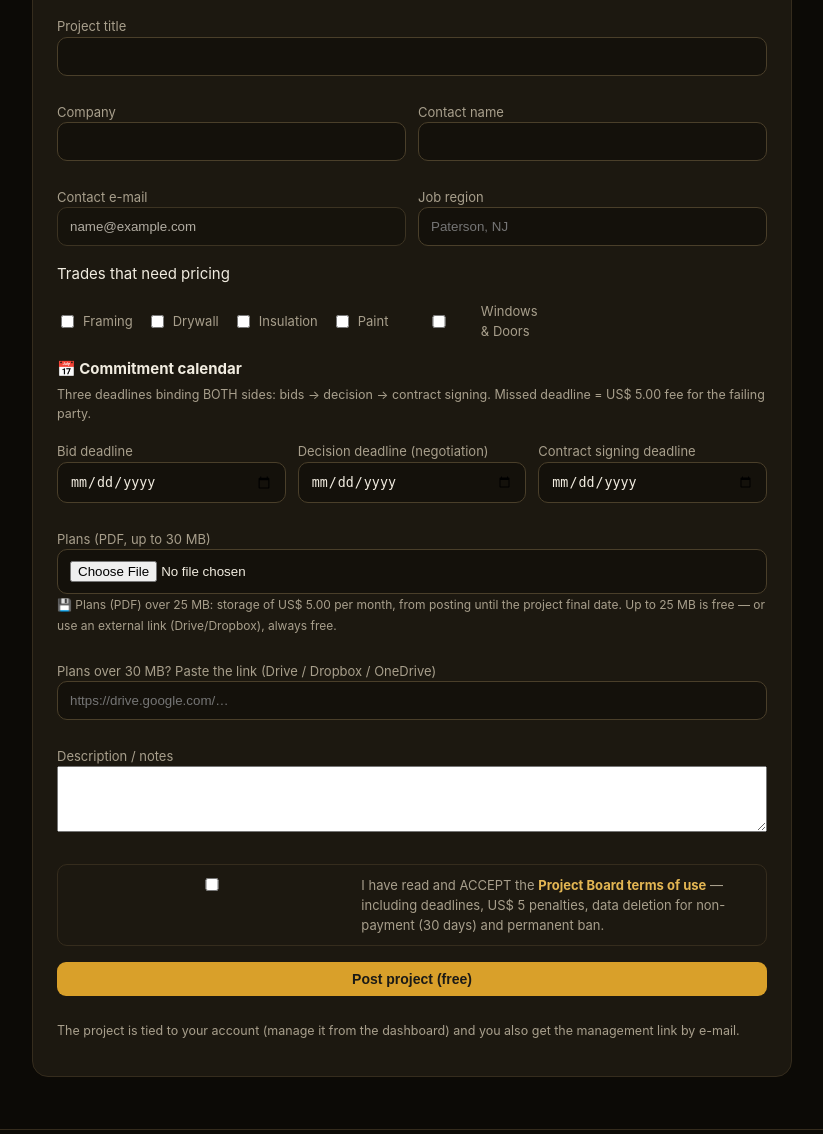
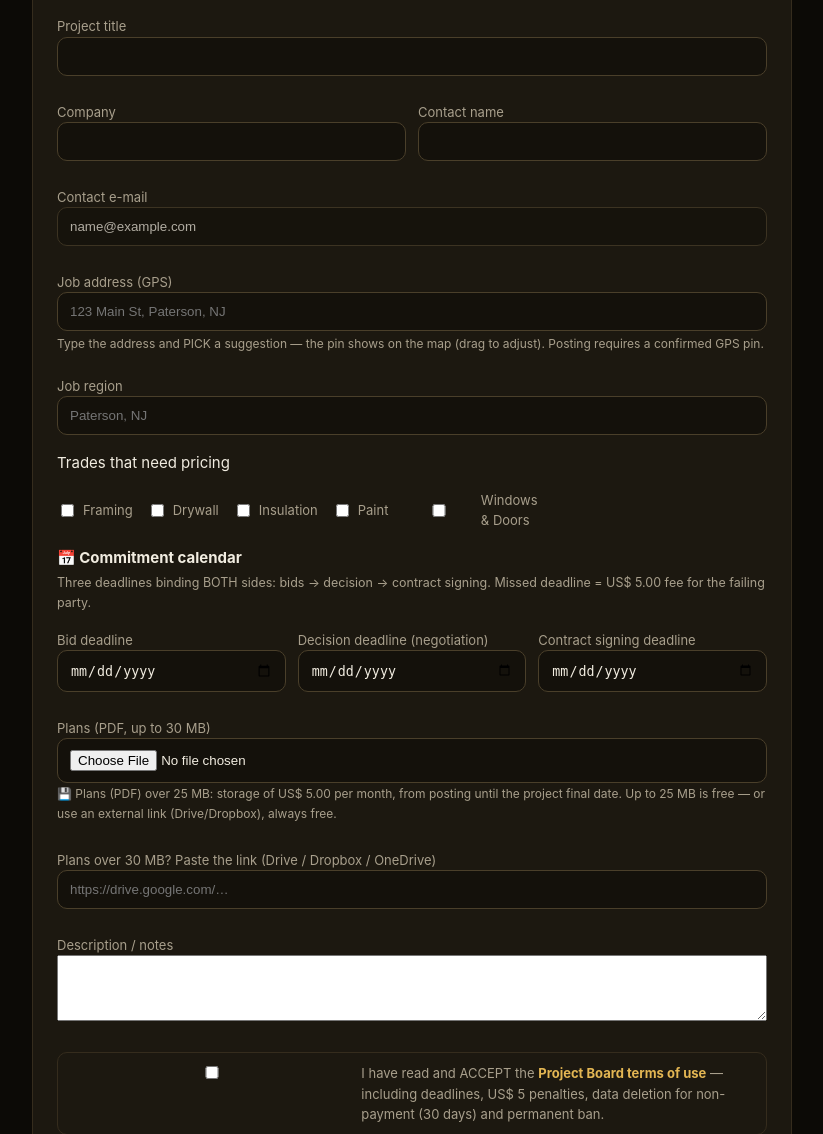
Before and after one commit to petro20/ConstructCount, a PHP site: page /publicar.php in a window 1280 px wide. Shown: the part 512-1646 px from the top of the page, without its empty margins (228-1051 px from the left). Run offline with PHP 8.4, Linux system fonts and the light colour scheme; the visitor is signed in with stand-in values (Sample User, id 1); some libraries are stand-ins or nearby versions.

Commit message:
﻿Publicar com ENDERECO GPS confirmado: autocomplete OSM/Nominatim + mini-mapa Leaflet com pin arrastavel; regiao (Cidade, UF) preenchida automatica; servidor exige lat/lng confirmados; endereco completo so p/ dono e assinantes (publico ve a regiao)
Co-Authored-By: Claude (deploy.ps1) <noreply@anthropic.com>

```diff
--- a/lib/i18n.php
+++ b/lib/i18n.php
@@ -103,6 +103,12 @@ $GLOBALS['I18N'] = [
   'prj_f_contact'      => ['Nome do contato', 'Contact name', 'Nombre del contacto'],
   'prj_f_email'        => ['E-mail do contato', 'Contact e-mail', 'E-mail del contacto'],
   'prj_f_region'       => ['Região da obra', 'Job region', 'Región de la obra'],
+  'prj_f_address'      => ['Endereço da obra (GPS)', 'Job address (GPS)', 'Dirección de la obra (GPS)'],
+  'prj_addr_hint'      => ['Digite o endereço e ESCOLHA uma sugestão — o pin aparece no mapa (arraste p/ ajustar). Sem GPS confirmado não dá pra publicar.', 'Type the address and PICK a suggestion — the pin shows on the map (drag to adjust). Posting requires a confirmed GPS pin.', 'Escribe la dirección y ELIGE una sugerencia — el pin aparece en el mapa (arrastra para ajustar). Sin GPS confirmado no se puede publicar.'],
+  'prj_addr_searching' => ['Buscando endereços…', 'Searching addresses…', 'Buscando direcciones…'],
+  'prj_addr_pick'      => ['Escolha o endereço correto na lista.', 'Pick the correct address from the list.', 'Elige la dirección correcta de la lista.'],
+  'prj_addr_ok'        => ['Endereço confirmado no GPS — confira o pin no mapa (arraste se precisar).', 'Address confirmed on GPS — check the pin on the map (drag if needed).', 'Dirección confirmada en el GPS — revisa el pin en el mapa (arrastra si hace falta).'],
+  'prj_addr_err'       => ['Confirme o endereço da obra no GPS: digite e selecione uma das sugestões (o pin deve aparecer no mapa).', 'Confirm the job address on GPS: type and select one of the suggestions (the pin must show on the map).', 'Confirma la dirección de la obra en el GPS: escribe y selecciona una de las sugerencias (el pin debe aparecer en el mapa).'],
   'prj_f_trades'       => ['Ofícios que precisam de preço', 'Trades that need pricing', 'Oficios que necesitan precio'],
   'prj_f_deadline'     => ['Prazo para propostas', 'Bid deadline', 'Plazo para propuestas'],
   'prj_f_pdf'          => ['Planta (PDF, até 30 MB)', 'Plans (PDF, up to 30 MB)', 'Plano (PDF, hasta 30 MB)'],
--- a/lib/projects.php
+++ b/lib/projects.php
@@ -55,7 +55,8 @@ function prj_ensure_schema(): void {
     ADD COLUMN IF NOT EXISTS awarded_at DATETIME NULL, ADD COLUMN IF NOT EXISTS awarded_proposal_id INT NULL, ADD COLUMN IF NOT EXISTS contract_gc_at DATETIME NULL,
     ADD COLUMN IF NOT EXISTS pdf_size BIGINT NULL, ADD COLUMN IF NOT EXISTS contract_deadline_orig DATE NULL,
     ADD COLUMN IF NOT EXISTS owner_user_id INT NULL,
-    ADD COLUMN IF NOT EXISTS terms_accepted_at DATETIME NULL, ADD COLUMN IF NOT EXISTS terms_version VARCHAR(16) NULL"); } catch (Throwable $e) {}
+    ADD COLUMN IF NOT EXISTS terms_accepted_at DATETIME NULL, ADD COLUMN IF NOT EXISTS terms_version VARCHAR(16) NULL,
+    ADD COLUMN IF NOT EXISTS address VARCHAR(255) NULL"); } catch (Throwable $e) {}
   try { db()->exec("ALTER TABLE proposals ADD COLUMN IF NOT EXISTS contract_bidder_at DATETIME NULL,
     ADD COLUMN IF NOT EXISTS terms_accepted_at DATETIME NULL, ADD COLUMN IF NOT EXISTS terms_version VARCHAR(16) NULL"); } catch (Throwable $e) {}
   db()->exec("CREATE TABLE IF NOT EXISTS violations (
--- a/projeto.php
+++ b/projeto.php
@@ -170,7 +170,7 @@ layout_top($p['title']);
     <span style="flex:1"></span>
     <span class="muted"><?= h(t('prj_bids')) ?>: <b><?= $nBids ?></b></span>
   </div>
-  <p class="muted" style="margin:8px 0 0">📍 <?= h($p['region']) ?> · 🏢 <?= h($p['company']) ?>
+  <p class="muted" style="margin:8px 0 0">📍 <?= h(($isOwner || $canBid) && !empty($p['address']) ? $p['address'] : $p['region']) ?> · 🏢 <?= h($p['company']) ?>
     <?php if (!empty($p['deadline'])): ?> · ⏳ <?= h(t('prj_deadline')) ?>: <?= h(fmt_date($p['deadline'])) ?><?php endif; ?></p>
   <p style="margin:8px 0 0"><?php foreach ($trades as $tr): ?><span class="badge" style="margin-right:6px"><?= h(prj_trade_label($tr)) ?></span><?php endforeach; ?></p>
   <?php if (!empty($p['descr'])): ?><p style="margin-top:10px;white-space:pre-wrap"><?= h($p['descr']) ?></p><?php endif; ?>
--- a/publicar.php
+++ b/publicar.php
@@ -16,6 +16,9 @@ if (($_SERVER['REQUEST_METHOD'] ?? '') === 'POST') {
     $cname = trim((string) ($_POST['contact_name'] ?? '')) ?: (string) $u['name'];
     $cemail = (string) $u['email'];   // o contato é SEMPRE o e-mail da conta (responsabilização)
     $region = trim((string) ($_POST['region'] ?? ''));
+    $address = trim((string) ($_POST['address'] ?? ''));
+    $plat = is_numeric($_POST['lat'] ?? '') ? (float) $_POST['lat'] : null;   // GPS confirmado no mapa
+    $plng = is_numeric($_POST['lng'] ?? '') ? (float) $_POST['lng'] : null;
     $deadline = trim((string) ($_POST['deadline'] ?? ''));
     $negDeadline = trim((string) ($_POST['negotiation_deadline'] ?? ''));
     $conDeadline = trim((string) ($_POST['contract_deadline'] ?? ''));
@@ -23,6 +26,8 @@ if (($_SERVER['REQUEST_METHOD'] ?? '') === 'POST') {
     $trades = array_values(array_intersect((array) ($_POST['trades'] ?? []), PRJ_TRADES));
     if ($title === '' || $company === '' || $cemail === '' || $region === '' || !$trades || !filter_var($cemail, FILTER_VALIDATE_EMAIL)) {
       $err = t('err_fields');
+    } elseif ($address === '' || $plat === null || $plng === null) {
+      $err = t('prj_addr_err');                        // endereço tem que ser CONFIRMADO no GPS (sugestão + pin)
     } elseif (empty($_POST['accept_terms'])) {
       $err = t('terms_required');                      // contrato de uso do Mural é obrigatório
     } elseif (!$deadline || !$negDeadline || !$conDeadline || $negDeadline < $deadline || $conDeadline < $negDeadline) {
@@ -41,10 +46,11 @@ if (($_SERVER['REQUEST_METHOD'] ?? '') === 'POST') {
       if ($pdfLink !== '' && !filter_var($pdfLink, FILTER_VALIDATE_URL)) $err = t('prj_link_err');
       if ($err === '') {
         $tok = bin2hex(random_bytes(16));
-        $geo = prj_geocode($region);   // pin no mapa da landing
+        // GPS: usa o pin CONFIRMADO no formulário; geocode da região é só fallback
+        $geo = ($plat !== null && $plng !== null) ? ['lat' => $plat, 'lng' => $plng] : prj_geocode($region);
         $pdfSize = ($pdf !== null) ? (int) ($_FILES['pdf']['size'] ?? 0) : null;
-        db()->prepare('INSERT INTO projects (title,company,contact_name,contact_email,owner_user_id,region,trades,deadline,negotiation_deadline,contract_deadline,contract_deadline_orig,descr,pdf_path,pdf_size,pdf_link,manage_token,lat,lng,terms_accepted_at,terms_version) VALUES (?,?,?,?,?,?,?,?,?,?,?,?,?,?,?,?,?,?,NOW(),?)')
-            ->execute([$title, $company, $cname, $cemail, (int) $u['id'], $region, implode(',', $trades), $deadline, $negDeadline, $conDeadline, $conDeadline, $descr, $pdf, $pdfSize, ($pdfLink ?: null), $tok, $geo['lat'] ?? null, $geo['lng'] ?? null, '2026-06-12']);
+        db()->prepare('INSERT INTO projects (title,company,contact_name,contact_email,owner_user_id,region,address,trades,deadline,negotiation_deadline,contract_deadline,contract_deadline_orig,descr,pdf_path,pdf_size,pdf_link,manage_token,lat,lng,terms_accepted_at,terms_version) VALUES (?,?,?,?,?,?,?,?,?,?,?,?,?,?,?,?,?,?,?,NOW(),?)')
+            ->execute([$title, $company, $cname, $cemail, (int) $u['id'], $region, $address, implode(',', $trades), $deadline, $negDeadline, $conDeadline, $conDeadline, $descr, $pdf, $pdfSize, ($pdfLink ?: null), $tok, $geo['lat'] ?? null, $geo['lng'] ?? null, '2026-06-12']);
         $id = (int) db()->lastInsertId();
         // OFERTA o link a todos os assinantes do pacote Mural (e-mail broadcast)
         prj_notify_subscribers(['id' => $id, 'title' => $title, 'region' => $region, 'trades' => implode(',', $trades), 'deadline' => $deadline]);
@@ -81,10 +87,15 @@ layout_top(t('prj_post_title'));
       <label><?= h(t('prj_f_company')) ?><br><input name="company" required maxlength="120" style="width:100%"></label>
       <label><?= h(t('prj_f_contact')) ?><br><input name="contact_name" maxlength="120" style="width:100%"></label>
     </div>
-    <div style="display:grid;grid-template-columns:1fr 1fr;gap:12px">
-      <label><?= h(t('prj_f_email')) ?><br><input type="email" value="<?= h((string) $u['email']) ?>" disabled style="width:100%;opacity:.7" title="<?= h(t('prj_f_email_acct')) ?>"></label>
-      <label><?= h(t('prj_f_region')) ?><br><input name="region" required maxlength="120" placeholder="Paterson, NJ" style="width:100%"></label>
+    <label><?= h(t('prj_f_email')) ?><br><input type="email" value="<?= h((string) $u['email']) ?>" disabled style="width:100%;opacity:.7" title="<?= h(t('prj_f_email_acct')) ?>"></label>
+    <div style="position:relative">
+      <label><?= h(t('prj_f_address')) ?><br><input id="prjAddr" name="address" required maxlength="255" autocomplete="off" placeholder="123 Main St, Paterson, NJ" style="width:100%"></label>
+      <div id="prjAddrSug" style="position:absolute;left:0;right:0;z-index:30;background:#181818;border:1px solid var(--bd);border-radius:10px;display:none;overflow:hidden"></div>
+      <p class="muted" id="prjAddrStatus" style="margin:4px 0 0;font-size:12px"><?= h(t('prj_addr_hint')) ?></p>
+      <input type="hidden" name="lat" id="prjLat"><input type="hidden" name="lng" id="prjLng">
+      <div id="prjMiniMap" style="display:none;height:200px;border-radius:10px;border:1px solid var(--bd);margin-top:8px"></div>
     </div>
+    <label><?= h(t('prj_f_region')) ?><br><input id="prjRegion" name="region" required maxlength="120" placeholder="Paterson, NJ" style="width:100%"></label>
     <div>
       <?= h(t('prj_f_trades')) ?><br>
       <div style="display:flex;gap:14px;flex-wrap:wrap;margin-top:6px">
@@ -115,6 +126,77 @@ layout_top(t('prj_post_title'));
   </form>
   <p id="aiFill" class="muted" style="display:none;margin-top:10px;font-weight:700;color:#7fe3b0"></p>
 </div>
+<link rel="stylesheet" href="https://unpkg.com/leaflet@1.9.4/dist/leaflet.css">
+<script src="https://unpkg.com/leaflet@1.9.4/dist/leaflet.js"></script>
+<script>
+// 📍 ENDEREÇO DA OBRA com GPS confirmado: autocomplete (OpenStreetMap/Nominatim),
+// pin no mini-mapa (ARRASTÁVEL p/ ajuste fino) e região (Cidade, UF) automática.
+// Sem endereço confirmado o servidor recusa a publicação.
+(function () {
+  var inp = document.getElementById('prjAddr'), sug = document.getElementById('prjAddrSug');
+  var stt = document.getElementById('prjAddrStatus'), reg = document.getElementById('prjRegion');
+  var lat = document.getElementById('prjLat'), lng = document.getElementById('prjLng');
+  var mapDiv = document.getElementById('prjMiniMap');
+  if (!inp) return;
+  var T_SEARCH = <?= json_encode(t('prj_addr_searching'), JSON_UNESCAPED_UNICODE) ?>;
+  var T_PICK = <?= json_encode(t('prj_addr_pick'), JSON_UNESCAPED_UNICODE) ?>;
+  var T_OK = <?= json_encode(t('prj_addr_ok'), JSON_UNESCAPED_UNICODE) ?>;
+  var T_HINT = <?= json_encode(t('prj_addr_hint'), JSON_UNESCAPED_UNICODE) ?>;
+  var map = null, marker = null, deb = null;
+
+  function setPin(la, lo) {
+    lat.value = la.toFixed(6); lng.value = lo.toFixed(6);
+    mapDiv.style.display = 'block';
+    if (!window.L) return;
+    if (!map) {
+      map = L.map('prjMiniMap').setView([la, lo], 16);
+      L.tileLayer('https://{s}.tile.openstreetmap.org/{z}/{x}/{y}.png', { maxZoom: 19, attribution: '© OpenStreetMap' }).addTo(map);
+      marker = L.marker([la, lo], { draggable: true }).addTo(map);
+      marker.on('dragend', function () { var p = marker.getLatLng(); lat.value = p.lat.toFixed(6); lng.value = p.lng.toFixed(6); });
+    } else { map.setView([la, lo], 16); marker.setLatLng([la, lo]); }
+    setTimeout(function () { try { map.invalidateSize(); } catch (e) {} }, 150);
+  }
+  function pick(it) {
+    sug.style.display = 'none';
+    inp.value = it.display_name.slice(0, 255);
+    var a = it.address || {};
+    var city = a.city || a.town || a.village || a.hamlet || a.municipality || '';
+    var iso = a['ISO3166-2-lvl4'] || '';                       // ex.: US-NJ
+    var uf = iso.indexOf('US-') === 0 ? iso.slice(3) : '';
+    if (city || uf) reg.value = (city ? city + ', ' : '') + uf;
+    setPin(parseFloat(it.lat), parseFloat(it.lon));
+    stt.innerHTML = '✅ ' + T_OK;
+  }
+  function search(q) {
+    stt.textContent = '🔎 ' + T_SEARCH;
+    fetch('https://nominatim.openstreetmap.org/search?format=json&limit=5&countrycodes=us&addressdetails=1&q=' + encodeURIComponent(q))
+      .then(function (r) { return r.json(); })
+      .then(function (list) {
+        sug.innerHTML = '';
+        if (!list.length) { sug.style.display = 'none'; stt.textContent = T_HINT; return; }
+        list.forEach(function (it) {
+          var b = document.createElement('button');
+          b.type = 'button';
+          b.style.cssText = 'display:block;width:100%;text-align:left;padding:9px 12px;background:none;border:0;border-bottom:1px solid rgba(255,255,255,.07);color:inherit;cursor:pointer;font-size:13px';
+          b.textContent = '📍 ' + it.display_name;
+          b.addEventListener('click', function () { pick(it); });
+          sug.appendChild(b);
+        });
+        sug.style.display = 'block';
+        stt.textContent = '⬇️ ' + T_PICK;
+      }).catch(function () { stt.textContent = T_HINT; });
+  }
+  inp.addEventListener('input', function () {
+    lat.value = ''; lng.value = '';                            // mudou o texto → GPS precisa reconfirmar
+    stt.textContent = T_HINT;
+    clearTimeout(deb);
+    var q = inp.value.trim();
+    if (q.length < 5) { sug.style.display = 'none'; return; }
+    deb = setTimeout(function () { search(q); }, 650);
+  });
+  document.addEventListener('click', function (e) { if (!sug.contains(e.target) && e.target !== inp) sug.style.display = 'none'; });
+})();
+</script>
 <script src="https://cdnjs.cloudflare.com/ajax/libs/pdf.js/3.11.174/pdf.min.js"></script>
 <script>
 // ✨ IA de preenchimento: ao escolher o PDF, lê as primeiras folhas NO NAVEGADOR
```
